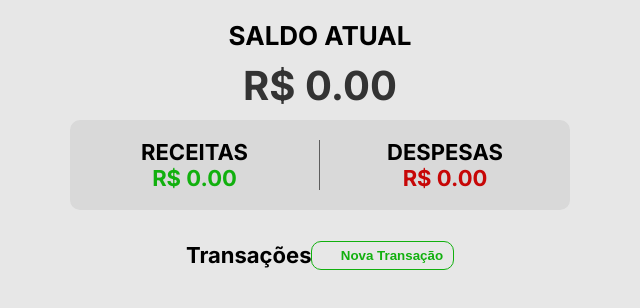
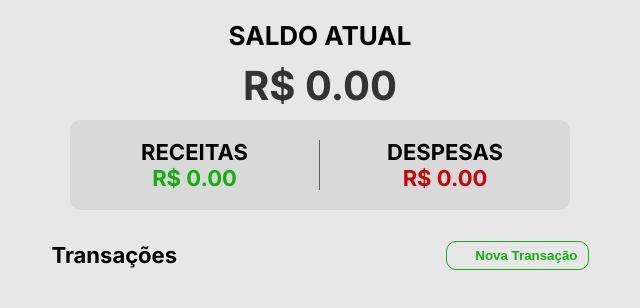
Before and after one commit to viezzer/dinheiro-web, a React (Create React App) app: page / in a window 1280 px wide. Shown: the top 308 px of the page, without its empty margins (320-960 px from the left). Built offline with nearby package versions, Linux system fonts and the light colour scheme; some icons are missing.

Commit message:
ajustado detalhe visual

```diff
--- a/package.json
+++ b/package.json
@@ -13,7 +13,7 @@
     "react": "18.2.0",
     "react-dom": "18.2.0",
     "react-icons": "^4.12.0",
-    "react-scripts": "5.0.1",
+    "react-scripts": "^5.0.1",
     "uuid": "^9.0.1",
     "web-vitals": "^2.1.4"
   },
--- a/src/components/screens/Transactions.module.css
+++ b/src/components/screens/Transactions.module.css
@@ -18,6 +18,7 @@
     /* background-color: aqua; */
     height:50px;
     margin-top:20px;
+    width:100%;
 }
 
 .headerTitle {
```
Also changed, not shown: 1 other file (tests, documents, lock files or other folders).
